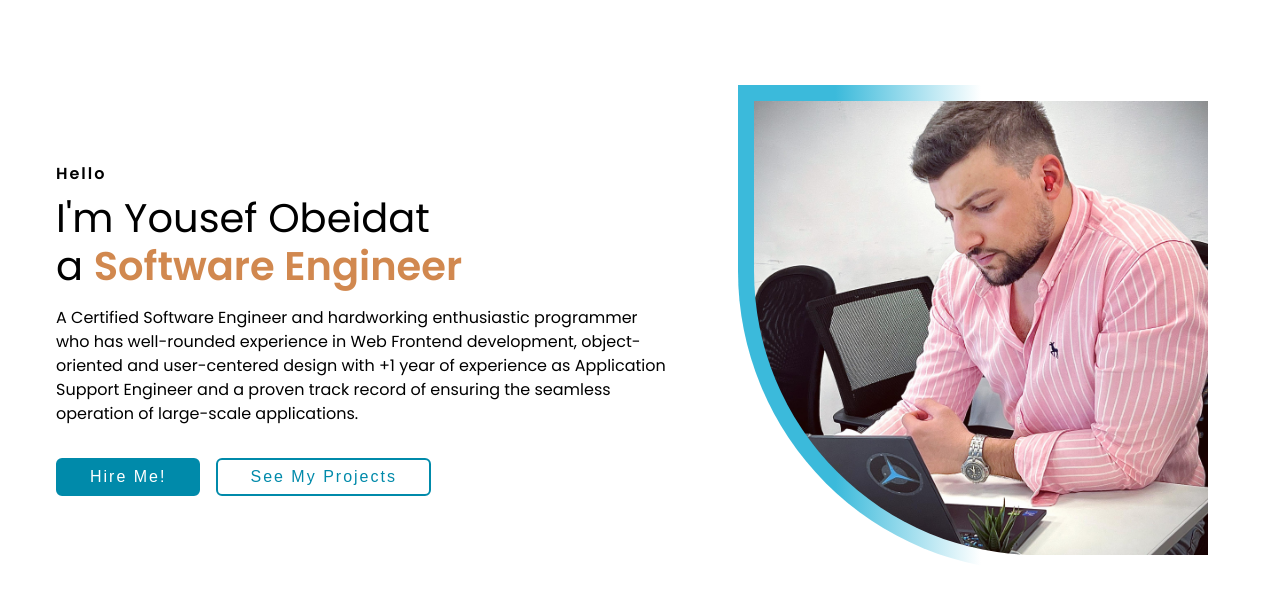
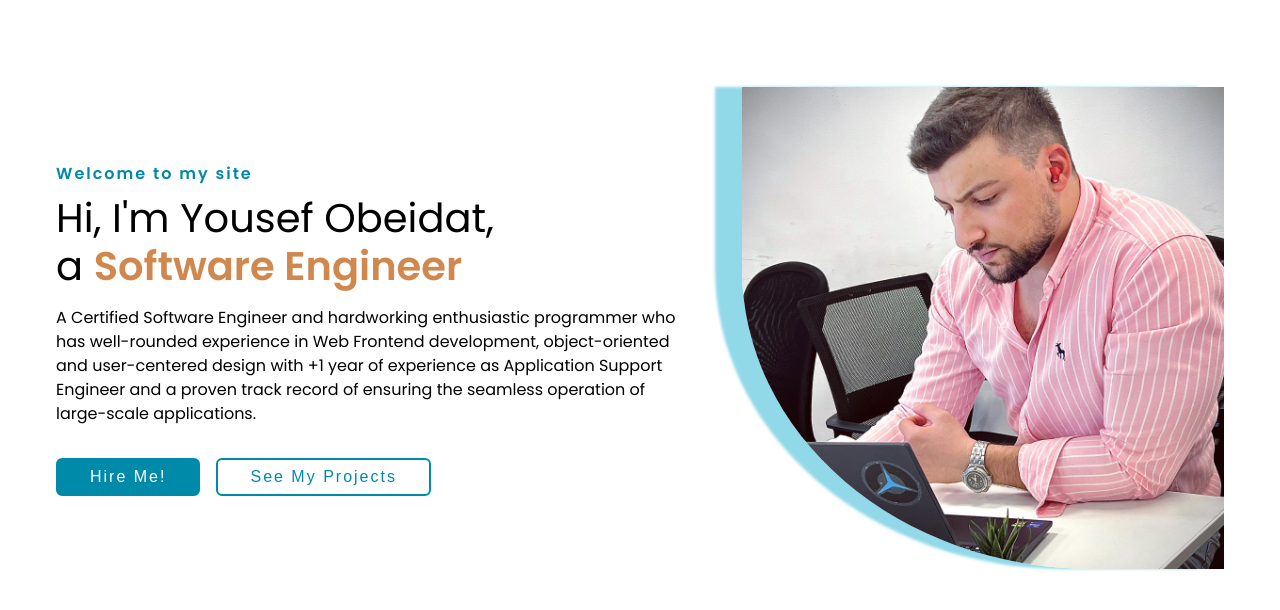
Before and after one commit to mrobeidat/TAP-TASK, a plain HTML site: page index.html in a window 1280 px wide. Shown: the part 72-682 px from the top of the page. Drawn offline with Linux system fonts and the light colour scheme.

Commit message:
adjust img shadow

```diff
--- a/index.html
+++ b/index.html
@@ -37,10 +37,10 @@
         <div class="section__container">
             <div class="content">
                 <p class="subtitle">
-                    Hello
+                    Welcome to my site
                 </p>
                 <h1 class="title">
-                    I'm Yousef Obeidat <br>a <span>Software Engineer</span>
+                    Hi, I'm Yousef Obeidat, <br>a <span>Software Engineer</span>
                 </h1>
                 <p class="description">
                     A Certified Software Engineer and hardworking enthusiastic programmer who has well-rounded
--- a/styles.css
+++ b/styles.css
@@ -81,7 +81,6 @@ li a:focus {
     margin: auto;
     padding: 1rem;
     display: flex;
-    /* justify-content: center; */
     gap: 4rem;
 }
 
@@ -93,7 +92,7 @@ li a:focus {
     }
 
     li {
-        font-size: 0.6rem;
+        font-size: 0.7rem;
     }
 }
 
@@ -105,7 +104,7 @@ li a:focus {
 
 .subtitle {
     letter-spacing: 2px;
-    color: #000;
+    color: var(--primary-color);
     font-weight: 600;
     margin-bottom: 0.5rem;
 }
@@ -170,11 +169,7 @@ li a:focus {
 }
 
 .image img {
-    width: min(25rem, 90%);
-    border-bottom-left-radius: 300px 300px;
+    border-bottom-left-radius: 350px 300px;
     width: 100%;
-    background-color: white;
-    background-image: linear-gradient(to right, var(--border--color) 20%, rgba(0, 0, 0, 0) 50%);
-    color: white;
-    padding: 1rem;
+    box-shadow: -27px 0px 3px #42bdd994;
 }
```
